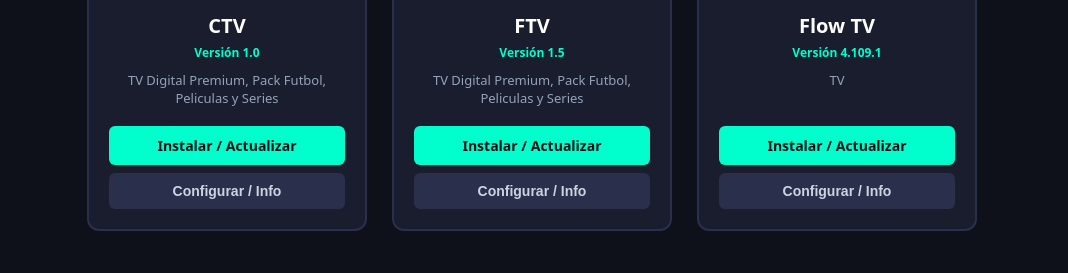
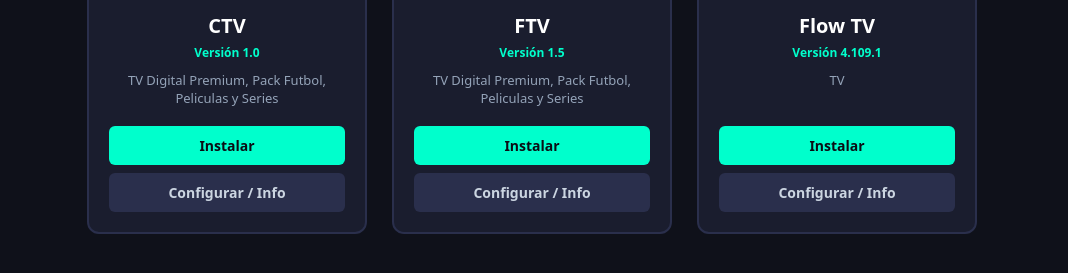
Before and after one commit to DevBlu3/Mis-Apks, a plain HTML site: page index.html in a window 1280 px wide. Shown: the part 233-506 px from the top of the page, without its empty margins (108-1176 px from the left). Drawn offline with Linux system fonts and the light colour scheme.

Commit message:
Update index.html

```diff
--- a/index.html
+++ b/index.html
@@ -88,6 +88,7 @@
             transition: 0.2s;
             cursor: pointer;
             border: none;
+            text-align: center;
         }
         .btn-instalar {
             background: #00ffcc;
@@ -124,9 +125,16 @@
             .then(response => response.json())
             .then(data => {
                 const container = document.getElementById('app-list');
+                container.innerHTML = '';
+
                 data.forEach(app => {
                     const card = document.createElement('div');
                     card.className = 'card';
+
+                    // Verificamos si la app ya fue instalada/descargada previamente en este dispositivo
+                    const isInstalled = localStorage.getItem(`app_installed_${app.package_name}`) === 'true';
+                    const textoBoton = isInstalled ? 'Actualizar' : 'Instalar';
+
                     card.innerHTML = `
                         <div class="icon-container">
                             <img src="${app.icono_url}" alt="${app.nombre}" onerror="this.style.display='none'">
@@ -135,11 +143,20 @@
                         <div class="version">Versión ${app.version_name}</div>
                         <p>${app.descripcion}</p>
                         <div class="btn-container">
-                            <a href="${app.url_apk}" class="btn btn-instalar">Instalar / Actualizar</a>
-                            <button class="btn btn-ajustes" onclick="window.location.href='intent://details?id=${app.package_name}#Intent;action=android.settings.APPLICATION_DETAILS_SETTINGS;scheme=package;end;'">Configurar / Info</button>
+                            <a href="${app.url_apk}" class="btn btn-instalar" data-package="${app.package_name}">${textoBoton}</a>
+                            <a href="intent://#Intent;action=android.settings.APPLICATION_DETAILS_SETTINGS;package=${app.package_name};end;" class="btn btn-ajustes">Configurar / Info</a>
                         </div>
                     `;
                     container.appendChild(card);
+                });
+
+                // Lógica para cambiar el botón a "Actualizar" cuando el usuario hace clic en instalar
+                document.querySelectorAll('.btn-instalar').forEach(btn => {
+                    btn.addEventListener('click', (e) => {
+                        const pkg = e.target.getAttribute('data-package');
+                        localStorage.setItem(`app_installed_${pkg}`, 'true');
+                        e.target.textContent = 'Actualizar';
+                    });
                 });
             })
             .catch(error => {
```
